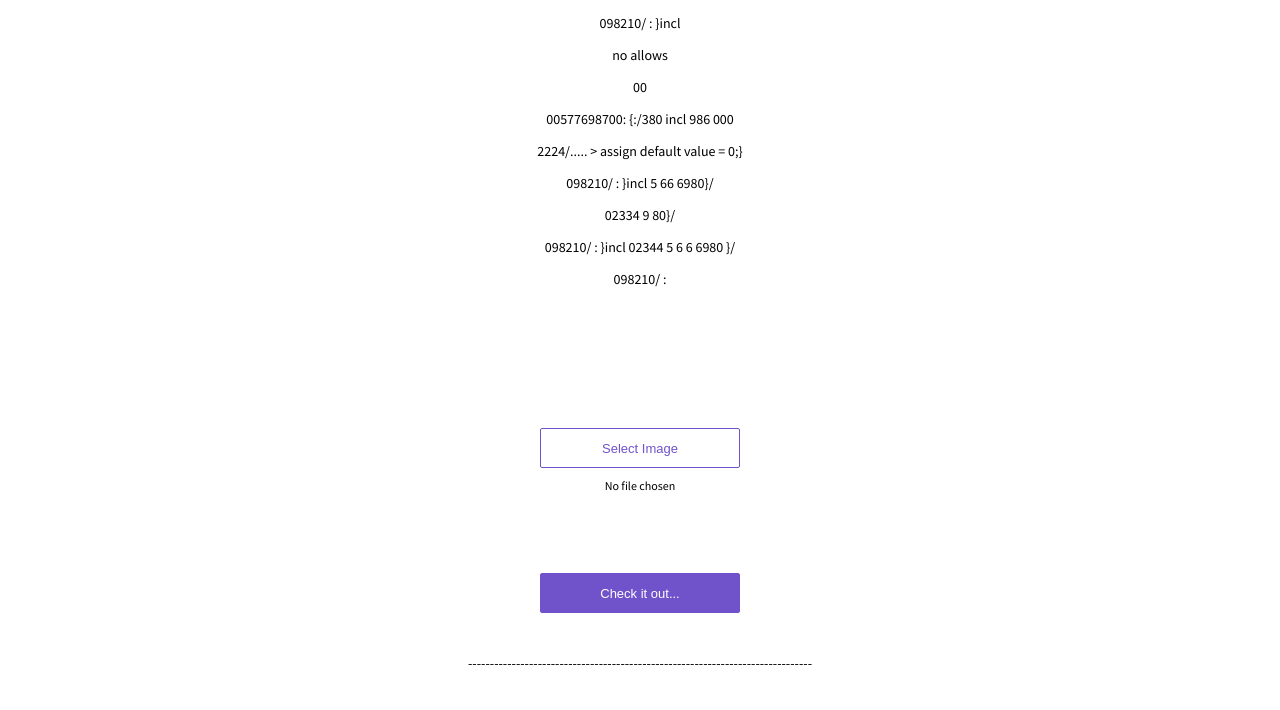
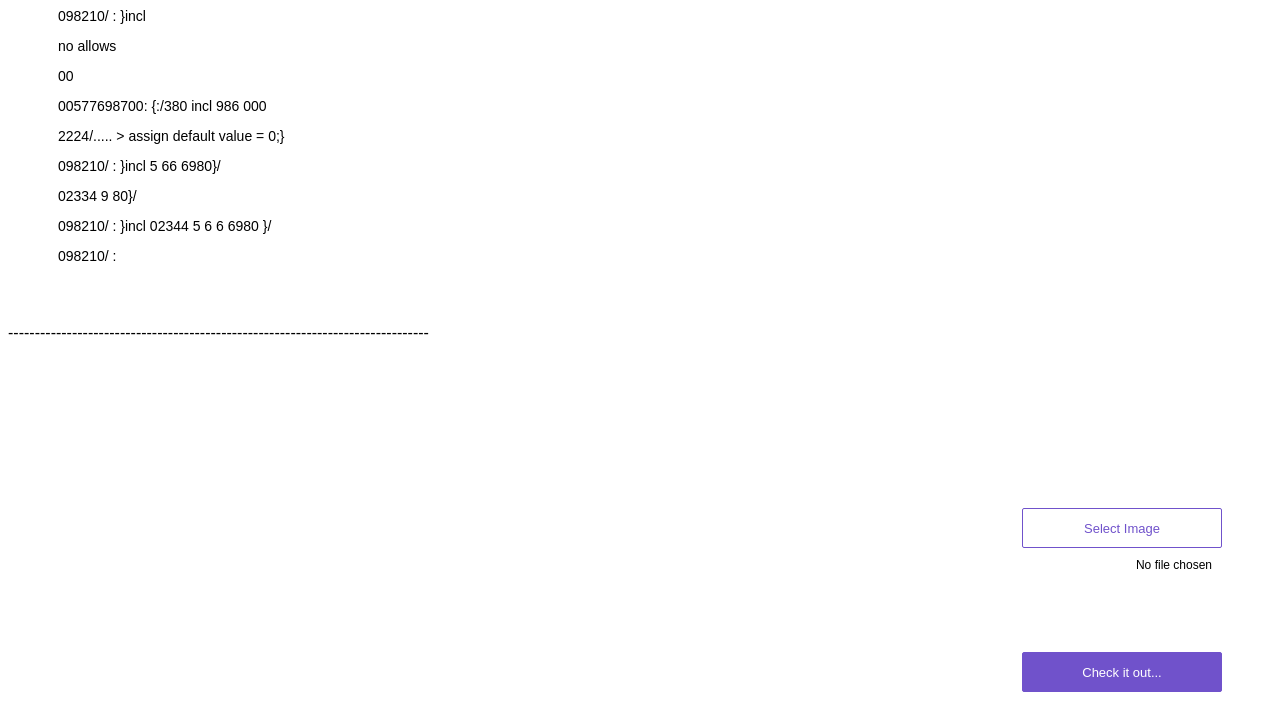
Before and after one commit to render-examples/fastai-v3, a plain HTML site: page app/view/index.html in a window 1280 px wide. Shown: the part 134-844 px from the top of the page. Drawn offline with Linux system fonts and the light colour scheme.

Commit message:
Update index.html

```diff
--- a/app/view/index.html
+++ b/app/view/index.html
@@ -2,12 +2,12 @@
 <head>
   <meta charset='utf-8'>
   <link rel='stylesheet' href='../static/style.css'>
-  <link href='https://fonts.googleapis.com/css?family=Source+Sans+Pro' rel='stylesheet' type='text/css'>
+  <!-- <link href='https://fonts.googleapis.com/css?family=Source+Sans+Pro' rel='stylesheet' type='text/css'> -->
   <script src='../static/client.js'></script>
 </head>
 <body>
 <div>
-  <div class='center'>
+  <div class='left'>
       <p>-------------------------------------------------------------------------------</p>
     <div class='title'>      > Is this a leader?  </div>
     <p>
@@ -25,6 +25,13 @@
     <p>      098210/ :    </p>
      <!-- font-family: 'Source Sans Pro', sans-serif; -->
     </p>
+
+      <div class='result-label'>
+        <label id='result-label'></label>
+      </div>
+    </div>
+      <p>-------------------------------------------------------------------------------</p>
+      <div class='right'>
       <div class='content'>
           <div class='no-display'>
             <input id='file-input'
@@ -44,10 +51,6 @@
           <div class='analyze'>
             <button id='analyze-button' class='analyze-button' type='button' onclick='analyze()'>Check it out...</button>
           </div>
-      <div class='result-label'>
-        <label id='result-label'></label>
-      </div>
-      <p>-------------------------------------------------------------------------------</p>
         </div>
   </div>
 </div>
```
Lines whose indentation alone changed are shown as unchanged.
